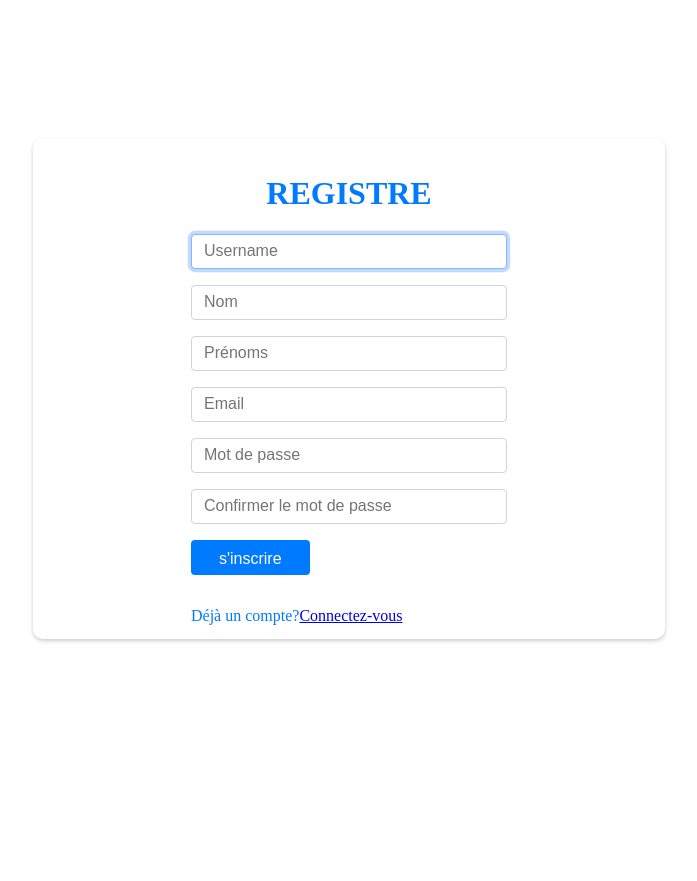
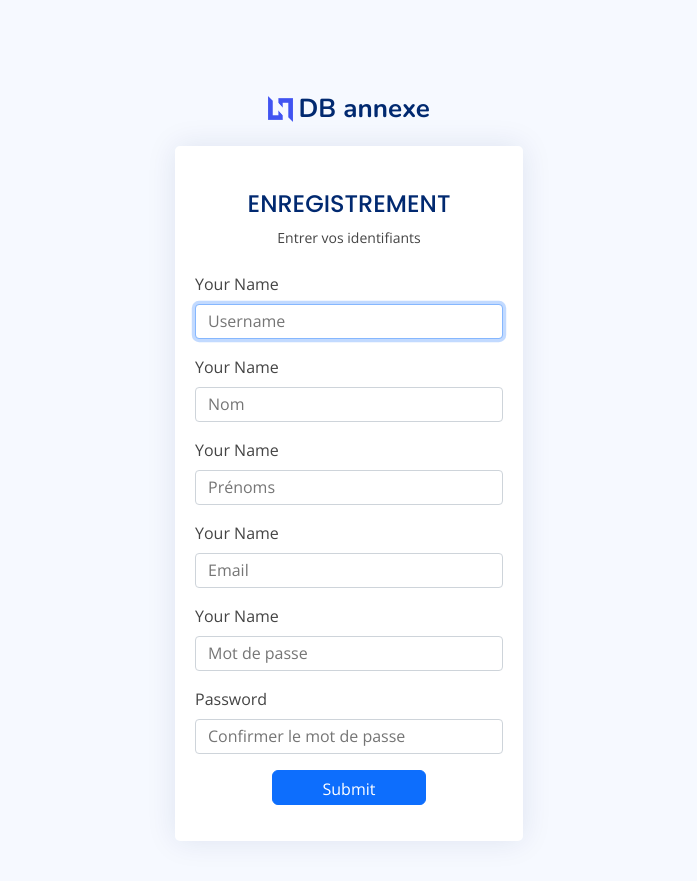
Before and after one commit to gif-yasmine/un-rire-d-expect, a Django app: page /comptes/registre in a window 1280 px wide. Shown: the whole page, without its empty margins (291-988 px from the left). Before the commit the page ends 642 px from the top, so only its background shows below. Run offline with Django 4.2, Linux system fonts and the light colour scheme; some libraries are stand-ins or nearby versions.

Commit message:
un autre commit

```diff
--- a/registre/comptes/static/css/form.css
+++ b/registre/comptes/static/css/form.css
@@ -115,11 +115,11 @@ button{
 @media (min-width: 768px) {
     .content {
       flex: 0 0 50%;
-      max-width: 50%;
+      max-width: 100%;
     }
     input {
         flex: 0 0 50%;
-        max-width: 50%;
+        max-width: 100%;
       }
     select{
         flex: 0 0 50%;
--- a/registre/comptes/templates/connexion.html
+++ b/registre/comptes/templates/connexion.html
@@ -34,16 +34,16 @@
                     <form class="row g-3 needs-validation" novalidate method="POST">
                       {% csrf_token %}
                         <div class="col-md-12">
-                          <label for="inputName5"  class="form-label">Your Name</label>
+                          <label for="inputName5"  class="form-label">Nom d'utilisateur</label>
                           <input type="text" name="username" class="form-control" id="inputName5">
                         </div>
 
                         <div class="col-md-12">
-                          <label for="inputPassword5" class="form-label">Password</label>
+                          <label for="inputPassword5" class="form-label">Mot de passe</label>
                           <input type="password" name="password" class="form-control" id="inputPassword5">
                         </div>
                         <div class="text-center">
-                          <button type="submit" class="btn btn-primary">Submit</button>
+                          <button type="submit" class="btn btn-primary">Se connecter</button>
                         </div>
                         </form>
                     </form>
--- a/registre/comptes/templates/pages/details.html
+++ b/registre/comptes/templates/pages/details.html
@@ -48,7 +48,7 @@
                       <button class="nav-link active" data-bs-toggle="tab" data-bs-target="#profile-overview">Overview</button>
                     </li>
 
-                    <li class="nav-item">
+                    {% comment %} <li class="nav-item">
                       <button class="nav-link" data-bs-toggle="tab" data-bs-target="#profile-edit">Edit Profile</button>
                     </li>
 
@@ -60,7 +60,7 @@
                       <button class="nav-link" data-bs-toggle="tab" data-bs-target="#profile-change-password">Change Password</button>
                     </li>
 
-                  </ul>
+                  </ul> {% endcomment %}
                   <div class="tab-content pt-2">
 
                     <div class="tab-pane fade show active profile-overview" id="profile-overview">
--- a/registre/comptes/templates/registre.html
+++ b/registre/comptes/templates/registre.html
@@ -5,7 +5,7 @@
   </head>
 <br/>
 
-<div class="content">
+{% comment %} <div class="content">
     <div class="form">
         <h1>REGISTRE</h1>
         <form method="POST">
@@ -29,9 +29,9 @@
                     <div class="input">
                         {{form.password2}}
                     </div>
-            </div>
+            </div> {% endcomment %}
             {% comment %} {{ form.as_p }} {% endcomment %}
-        <div class="bouton">
+        {% comment %} <div class="bouton">
             <div class="btn">
                 <button class="btn btn-info" type="submit" >s'inscrire</button>
                 <p>Déjà un compte?<a href="{% url 'connexion' %}">Connectez-vous</a></p>
@@ -43,8 +43,104 @@
         <div class="error">
             {% comment %} {% for info in messages %}
             <p style="color:red">{{ info }}</p>
-            {%endfor%} {% endcomment %}
+            {%endfor%}
         </div>
     </div>
-</div>
+</div> {% endcomment %}
 {% comment %} {% include '../pages/footer.html' %} {% endcomment %}
+
+<br/>
+{% load static %}
+<body>
+    <header>
+        {% include 'main/header.html' %}
+    </header>
+    <main>
+      <div class="container">
+
+        <section class="section register min-vh-100 d-flex flex-column align-items-center justify-content-center py-4">
+          <div class="container">
+            <div class="row justify-content-center">
+              <div class="col-lg-4 col-md-6 d-flex flex-column align-items-center justify-content-center">
+
+                <div class="d-flex justify-content-center py-4">
+                  <a href="{% url 'index' %}" class="logo d-flex align-items-center w-auto">
+                    <img src="{% static 'assets/img/logo.png'%}" alt="">
+                    <span class="d-none d-lg-block">DB annexe</span>
+                  </a>
+                </div><!-- End Logo -->
+
+                <div class="card mb-3">
+
+                  <div class="card-body">
+
+                    <div class="pt-4 pb-2">
+                      <h5 class="card-title text-center pb-0 fs-4">ENREGISTREMENT </h5>
+                      <p class="text-center small">Entrer vos identifiants</p>
+                      {% csrf_token %}
+                      {% for info in messages %}
+                      <p style="color:blue">{{ info }}</p>
+                      {%endfor%}
+                    </div>
+                    <form class="row g-3 needs-validation" novalidate method="POST">
+                      {% csrf_token %}
+                        <div class="col-md-12">
+                          <label for="inputName5"  class="form-label">Your Name</label>
+                            <div class="input">
+                                {{form.username}}
+                            </div>
+                        </div>
+                        <div class="col-md-12">
+                            <label for="inputName5"  class="form-label">Your Name</label>
+                            <div class="input">
+                             {{form.last_name}}
+                            </div>
+                        </div>
+                        <div class="col-md-12">
+                          <label for="inputName5"  class="form-label">Your Name</label>
+                            <div class="input">
+                                {{form.first_name}}
+                            </div>
+                        </div>
+                        <div class="col-md-12">
+                          <label for="inputName5"  class="form-label">Your Name</label>
+                            <div class="input">
+                             {{form.email}}
+                            </div>
+                        </div>
+                        <div class="col-md-12">
+                          <label for="inputName5"  class="form-label">Your Name</label>
+                            <div class="input">
+                             {{form.password1}}
+                            </div>
+                        </div>
+
+                        <div class="col-md-12">
+                          <label for="inputPassword5" class="form-label">Password</label>
+                          <div class="input">
+                            {{form.password2}}
+                          </div>
+                        </div>
+                        <div class="text-center">
+                          <button type="submit" class="btn btn-primary">Submit</button>
+                        </div>
+                        </form>
+                    </form>
+
+                  </div>
+                </div>
+
+                {% comment %} <div class="credits">
+                  <!-- All the links in the footer should remain intact. -->
+                  <!-- You can delete the links only if you purchased the pro version. -->
+                  <!-- Licensing information: https://bootstrapmade.com/license/ -->
+                  <!-- Purchase the pro version with working PHP/AJAX contact form: https://bootstrapmade.com/nice-admin-bootstrap-admin-html-template/ -->
+                  Designed by <a href="https://bootstrapmade.com/">BootstrapMade</a>
+                </div> {% endcomment %}
+
+              </div>
+            </div>
+        </div>
+    </section>
+    {% comment %} {% include '../pages/footer.html' %} {% endcomment %}
+</body>
--- a/registre/comptes/views.py
+++ b/registre/comptes/views.py
@@ -50,7 +50,7 @@ def registre(request):
 
 # class VotreModeleUpdateView(UpdateView):
 
-    # model = VotreModele
+
     # fields = ['champ1', 'champ2', ...]
     # template_name_suffix = '_update_form'
     # success_url = reverse_lazy('nom-de-la-page-de-success')
```
Also changed, not shown: registre/comptes/templates/pages/index.html (+19 -11 lines), registre/comptes/templates/pages/profil.html (+17 -17 lines), registre/db.sqlite3, registre/media/Pictures/profil/jule-removebg-preview.png (added), 1 other file.
